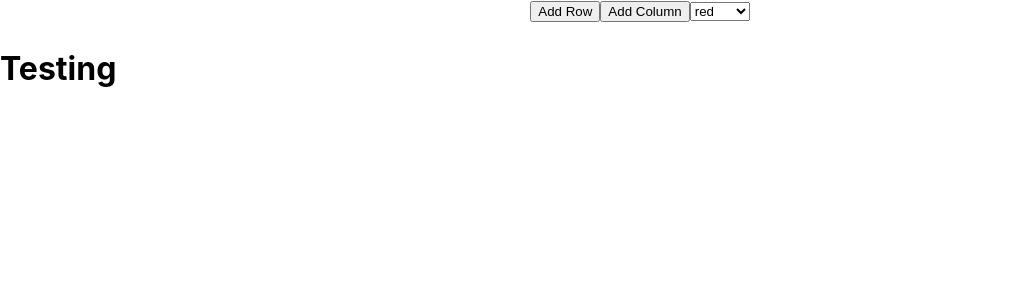
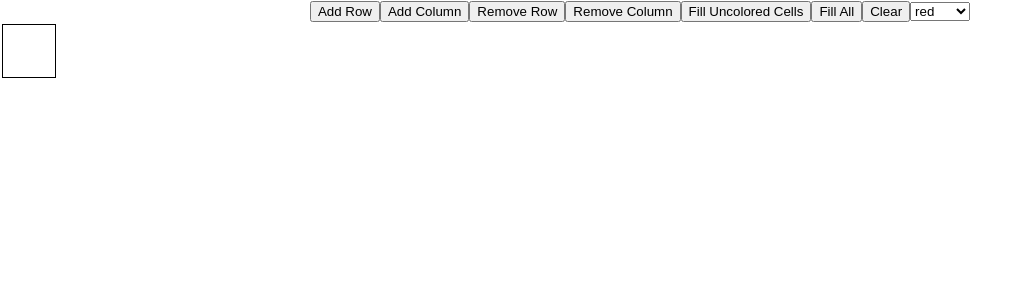
Before and after one commit to Darktwine/Gridmaker-React, a React (Create React App) app: page / in a window 1280 px wide. Both pictures are taken after a click on the button "Add Column". Shown: the top 300 px of the page, without its empty margins (0-1032 px from the left). Built offline with nearby package versions, Linux system fonts and the light colour scheme.

Commit message:
AddRow and AddColumn squares with 0 start +buttons

```diff
--- a/public/index.html
+++ b/public/index.html
@@ -39,6 +39,5 @@
       To begin the development, run `npm start` or `yarn start`.
       To create a production bundle, use `npm run build` or `yarn build`.
     -->
-    <h1>Testing</h1>
   </body>
 </html>
--- a/src/App.css
+++ b/src/App.css
@@ -5,6 +5,22 @@
 .App-logo {
   height: 40vmin;
   pointer-events: none;
+}
+
+.square{
+  border:1px;
+  border-style: solid;
+  background-color: white;
+}
+/* tr,td{
+  border:1px;
+  border-style: solid;
+} */
+
+td{
+  height:50px;
+  width:50px;
+  background-color:white;
 }
 
 @media (prefers-reduced-motion: no-preference) {
--- a/src/components/Table.js
+++ b/src/components/Table.js
@@ -6,22 +6,46 @@ class Table extends Component {
   constructor() {
     super();
     this.state = {
-      numRows: 1,
-      numCols: 1,
+      numRows: 0,
+      numCols: 0,
       selectedColor: "red"
     }
   }
 
   addRow = () => {
+    let addedRows = this.state.numRows + 1;
+    let cols = this.state.numCols;
+
+    if(cols === 0){
+      this.setState(state => {
+          return {
+            numRows: addedRows,
+            numCols: state.numCols + 1 }
+      });
+    }
+    else{
       this.setState(state => {
           return {numRows: state.numRows + 1}
       });
     }
+  }
 
   addColumn = () => {
+    let addedCols = this.state.numCols + 1;
+    let rows = this.state.numRows;
+
+    if(rows === 0){
+      this.setState(state => {
+          return {
+            numRows: state.numRows + 1,
+            numCols: addedCols }
+      });
+    }
+    else{
       this.setState(state => {
           return {numCols: state.numCols + 1}
       });
+    }
   }
 
   handleColorChange = (event) => {
@@ -43,6 +67,11 @@ class Table extends Component {
       <div>
         <button onClick={this.addRow}>Add Row</button>
         <button onClick={this.addColumn}>Add Column</button>
+        <button onClick={this.removeRow}>Remove Row</button>
+        <button onClick={this.removeColumn}>Remove Column</button>
+        <button onClick={this.fillUncolored}>Fill Uncolored Cells</button>
+        <button onClick={this.fillAll}>Fill All</button>
+        <button onClick={this.clear}>Clear</button>
         <select onChange={this.handleColorChange}>
           <option value="red">red</option>
           <option value="blue">blue</option>
--- a/src/components/TableCell.js
+++ b/src/components/TableCell.js
@@ -1,5 +1,5 @@
 function TableCell(props) {
-    return <td onClick={props.handleApplyColor}></td>
+    return <td className="square" onClick={props.handleApplyColor}></td>
   }
 
   export default TableCell;
```
Lines whose indentation alone changed are shown as unchanged.
